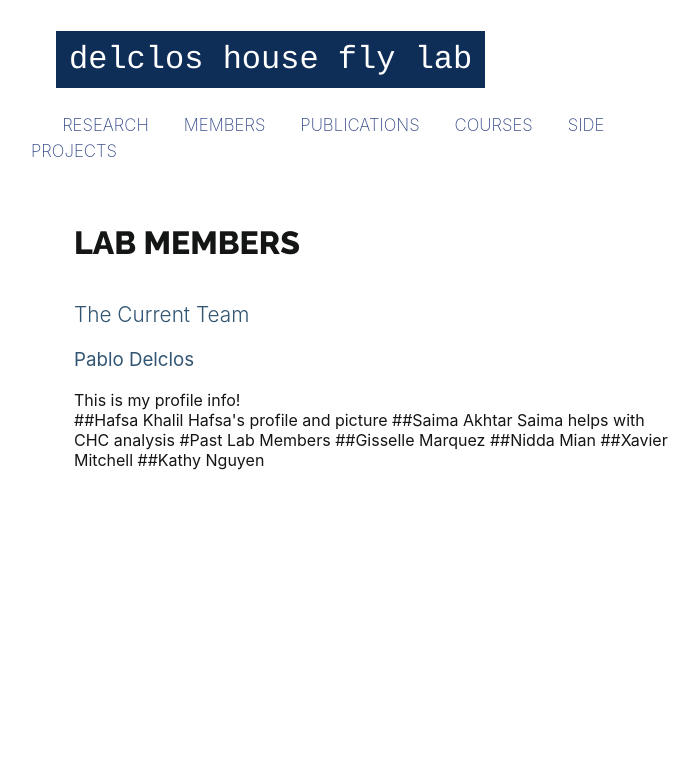
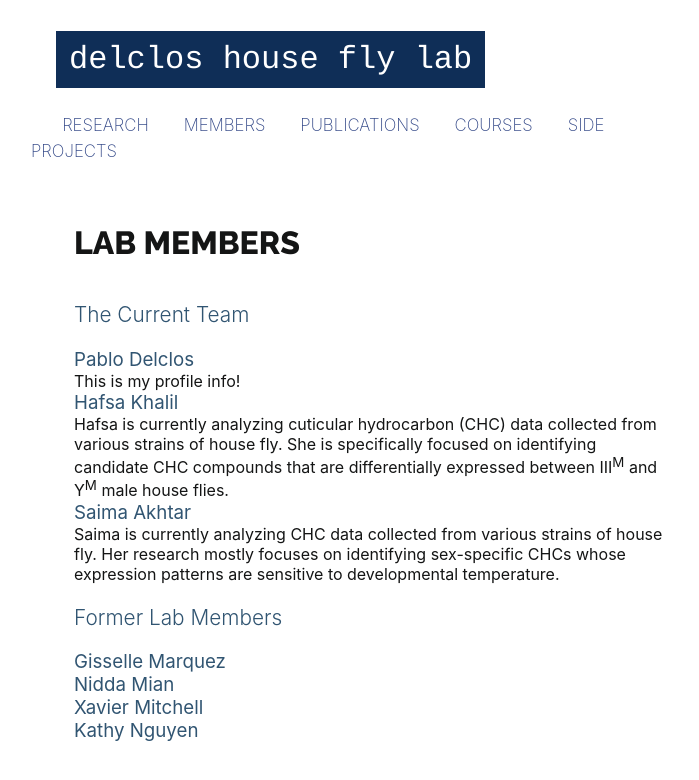
Before and after one commit to pjdelclos/pjdelclos.github.io, a Jekyll site: the page built from archives/index.html, in a window 1280 px wide. Shown: the top 780 px of the page, without its empty margins (266-965 px from the left). Built offline with Jekyll 4.4.1, drawn with Linux system fonts in a browser that asks for light colours; some web fonts are replaced.

Commit message:
Update index.html

```diff
--- a/archives/index.html
+++ b/archives/index.html
@@ -1,10 +1,10 @@
 ---
 layout: default
-title: Archives
+title: Members
 ---
 <div id="home">
 <ul class="posts">
-<section id="archive">
+<section id="members">
 
 <div class="heading">Lab Members</div>
 
@@ -14,15 +14,19 @@ title: Archives
   This is my profile info!
   </div>
 
-##Hafsa Khalil
-  Hafsa's profile and picture
+<h3>Hafsa Khalil</h3>
+  <div>
+  Hafsa is currently analyzing cuticular hydrocarbon (CHC) data collected from various strains of house fly. She is specifically focused on identifying candidate CHC compounds that are differentially expressed between III<sup>M</sup> and Y<sup>M</sup> male house flies.
+  </div>
 
-##Saima Akhtar
-  Saima helps with CHC analysis
+<h3>Saima Akhtar</h3>
+  <div>
+  Saima is currently analyzing CHC data collected from various strains of house fly. Her research mostly focuses on identifying sex-specific CHCs whose expression patterns are sensitive to developmental temperature.
+  </div>
 
-#Past Lab Members
-##Gisselle Marquez
-##Nidda Mian
-##Xavier Mitchell
-##Kathy Nguyen
+<h2>Former Lab Members</h2>
+<h3>Gisselle Marquez</h3>
+<h3>Nidda Mian</h3>
+<h3>Xavier Mitchell</h3>
+<h3>Kathy Nguyen</h3>
 </section>
```
